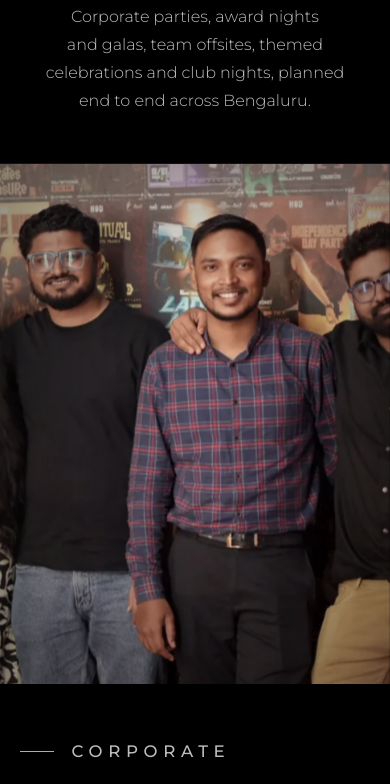
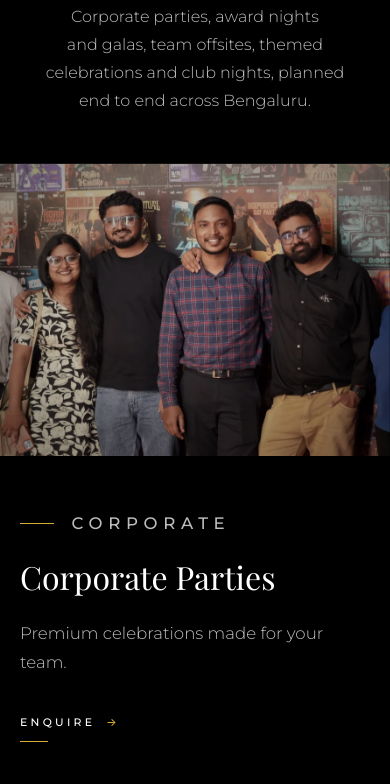
Before and after one commit to JohnWick-cpu/Sidd-Productions-, a plain HTML site: page index.html in a window 390 px wide. Shown: the part 2467-3251 px from the top of the page. Drawn offline with nearby package versions, Linux system fonts and the light colour scheme; animation ran at ten frames a second; a web font is replaced by a local one.

Commit message:
Phone view: service photos in a 4:3 frame so the whole scene shows
Co-Authored-By: Claude Opus 5.5 <noreply@anthropic.com>

```diff
--- a/index.html
+++ b/index.html
@@ -712,6 +712,8 @@ fieldset.fgroup{grid-column:1/-1;min-width:0;margin:0;padding:0;border:0}
   .panel,.panel:nth-child(even){grid-template-columns:1fr;min-height:0}
   .panel:nth-child(even) .photo{order:0}
   .photo{min-height:min(62vh,520px)}
+  .panel .photo{min-height:0;aspect-ratio:4/3}
+  .panel .parallax .px{top:-10%;height:120%}
   .panel-text{padding:3.5rem var(--gutter) 4.5rem}
   .beat{grid-template-columns:1fr;min-height:0}
   .beat-side,.beat-copy{grid-column:1/-1}
```
